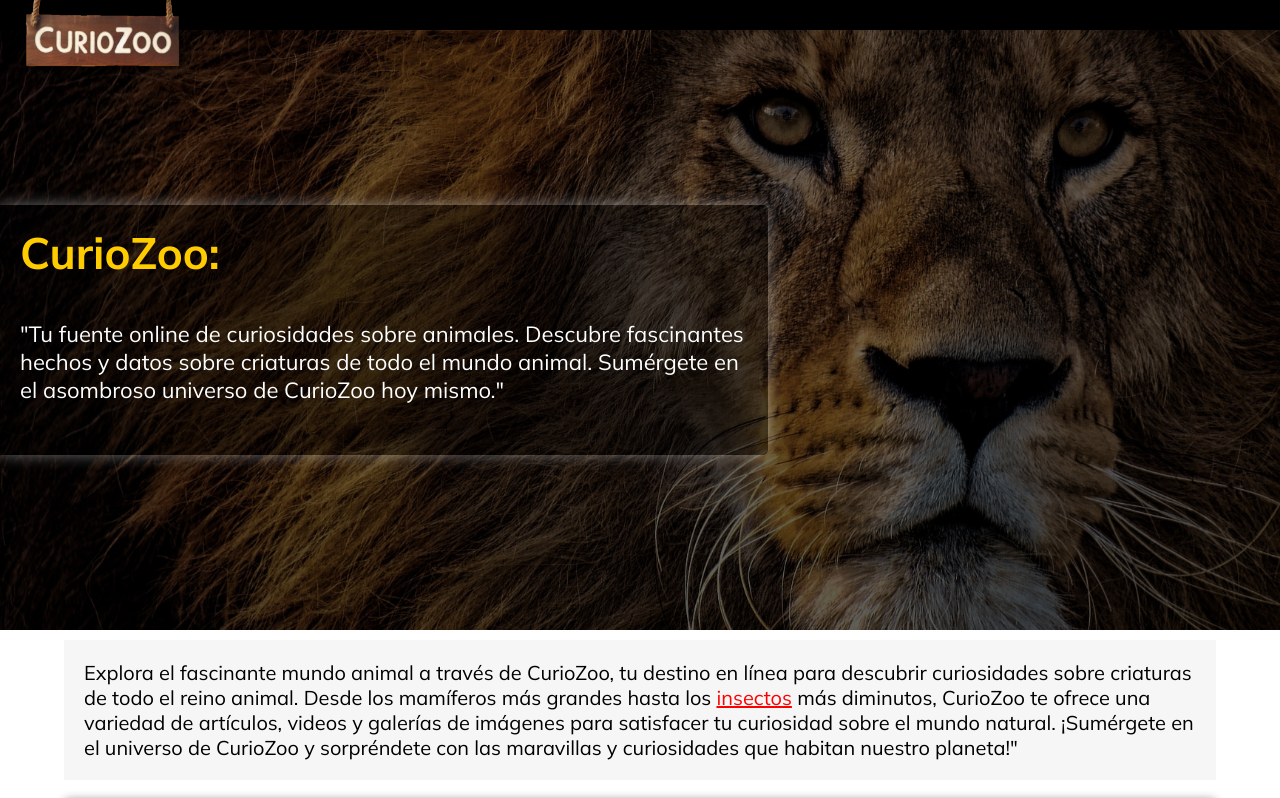
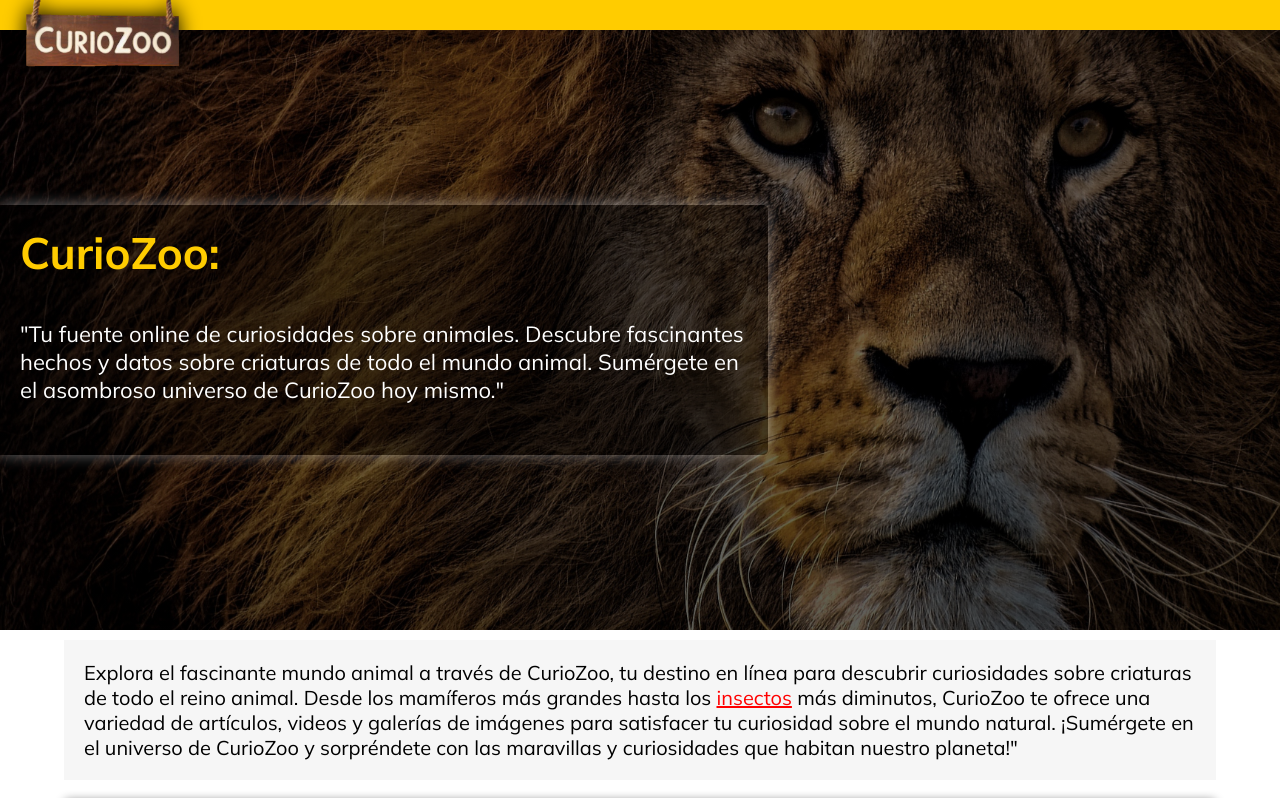
Before and after one commit to PaulRev/paulhdgh, a plain HTML site: page index.html in a window 1280 px wide. Shown: the top 798 px of the page. Drawn offline with Linux system fonts and the light colour scheme.

Commit message:
Update css.css

```diff
--- a/css.css
+++ b/css.css
@@ -9,10 +9,7 @@ body{
 .barraSuper{
     width: 100%;
     height: 30px;
-    background: black;
-    color: white;
-    display: flex;
-    align-items: center;
+    background:rgb(255, 204, 0);
 }
 .barraSuper span{
     padding-left: 5px;
```
